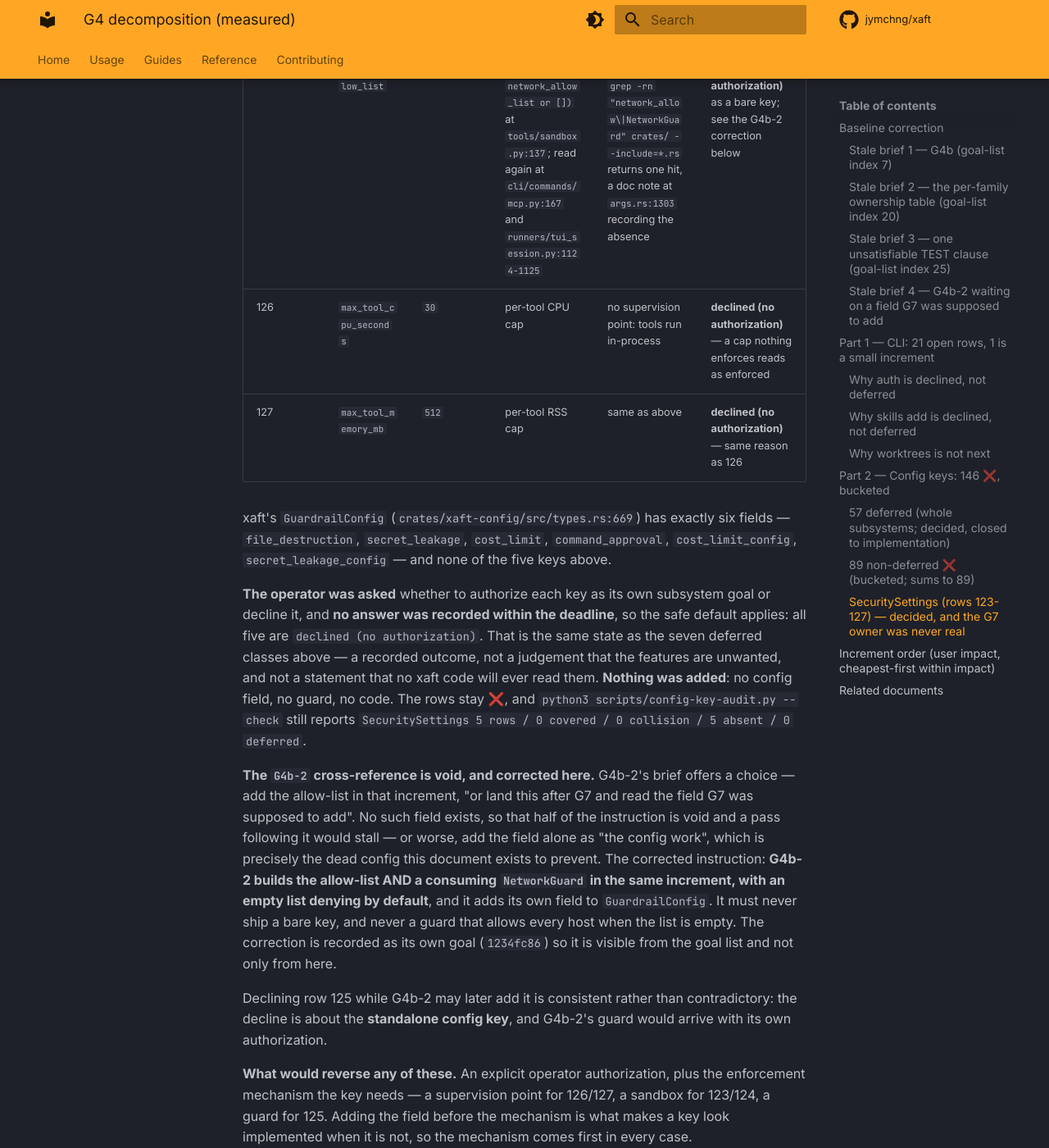
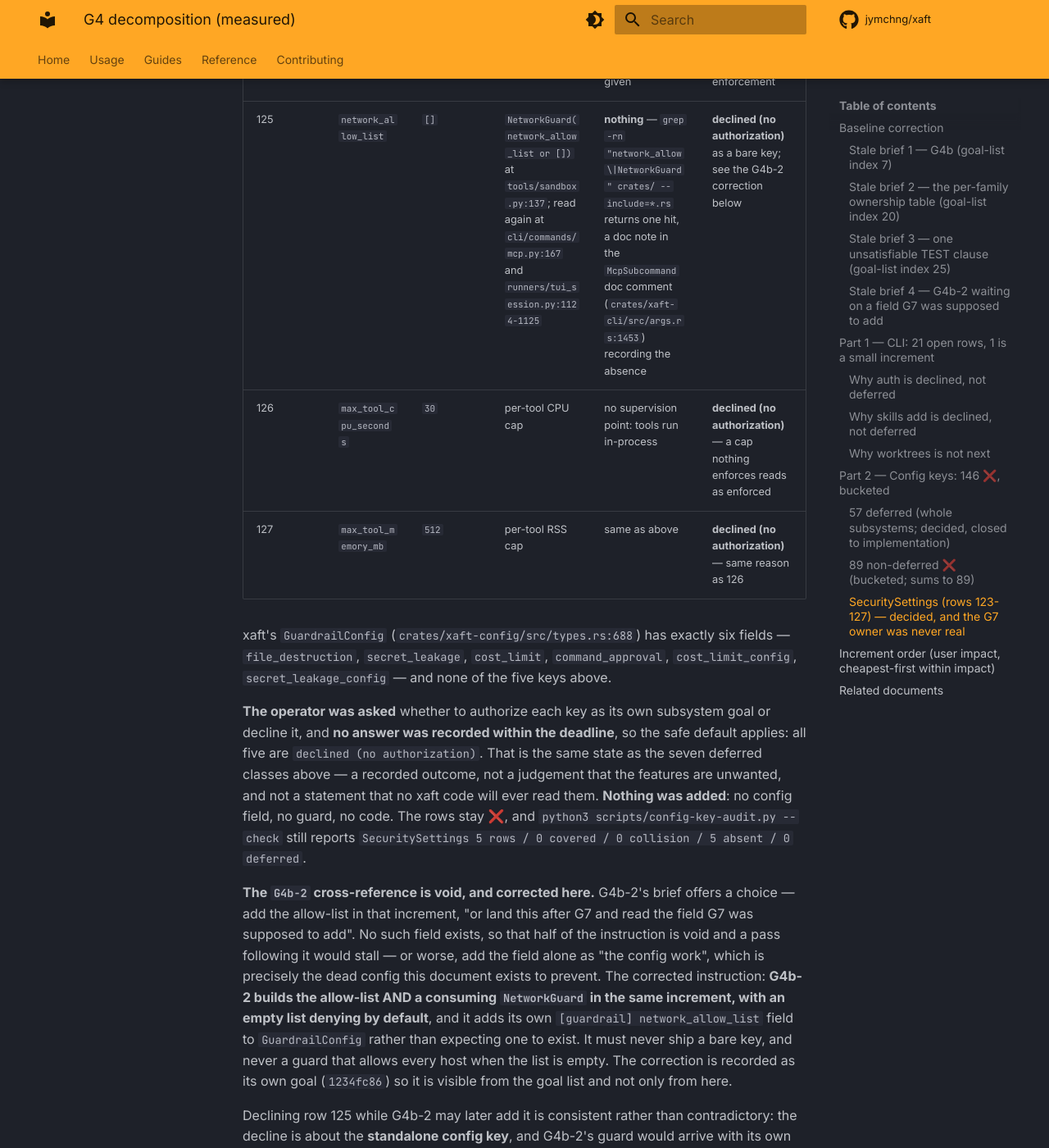
Before and after one commit to jymchng/xaft, an MkDocs documentation site: the page built from docs/g4-decomposition.md, in a window 1280 px wide and 1400 px high, scrolled down 10481 px. Shown: the whole window at 82% size. Built offline with MkDocs 1.6.1 and Material for MkDocs 9.7.7, drawn with Linux system fonts in a browser that asks for light colours; comment, search, counter and statistics services are not loaded; some of the changed text lies outside the part shown.

Commit message:
docs: make G4b-2's corrected instruction name the key, and repoint the stale evidence lines
Goal 1234fc86 (correction to G4b-2's dependency clause). The correction itself
was already recorded in commit 090a39c, in the same section as the five
SecuritySettings row decisions, and names this goal. Three things were still
loose in it:

* The corrected instruction said G4b-2 "adds its own field to
  `GuardrailConfig`" without naming the key. It now says
  `[guardrail] network_allow_list` explicitly, so a later pass cannot add it
  under a different name than the parity row records.

* Both evidence pointers had drifted. The `NetworkGuard` absence note was cited
  as `args.rs:1210` (Part 1) and `args.rs:1303` (row 125); it is now at
  `crates/xaft-cli/src/args.rs:1453`. Both citations also name the
  `McpSubcommand` doc comment that carries it, so the next drift is findable by
  symbol rather than by line number.

* `GuardrailConfig` was cited as `crates/xaft-config/src/types.rs:669`; the
  struct is at :688. Its six fields are unchanged and there is still no network
  allow-list.

Documentation only. No config field, no guard, no code, no parity row status
change. Verified: `grep -rn "network_allow\|NetworkGuard" crates/ --include=*.rs`
still returns exactly the one args.rs note; no document tells a later pass to
read a field G7 was supposed to add; config-key-audit.py, parity-matrix-stats.py,
cli-row-ownership.py and parity-row-reachability.py all exit 0.

```diff
--- a/docs/g4-decomposition.md
+++ b/docs/g4-decomposition.md
@@ -123,7 +123,7 @@ the table's rows against it rather than adding to the prose.
 > Goal-list G4b-2 (`bac45243`) says to "land this after G7 and read the field
 > G7 adds". **That half of the clause is VOID.** G7 (`2d0066f8`, commit
 > 26f2dce) touched only `crates/xaft-tui` and added no `network_allow_list`;
-> `GuardrailConfig` (`crates/xaft-config/src/types.rs:669`) still carries only
+> `GuardrailConfig` (`crates/xaft-config/src/types.rs:688`) still carries only
 > its original six fields. Do not wait for a field that does not exist, and do
 > not add it alone — G4b-2 builds the allow-list **and** a consuming
 > `NetworkGuard` in the same increment, empty list denying by default. The
@@ -150,7 +150,7 @@ is §1c's, and `cli-row-ownership.py --check` derives it from the rows.
 | Family | Rows | Row range | Measured agenthicc size | xaft's gap |
 |---|---|---|---|---|
 | `init` | 1 | 57 | `project_bootstrap.py` 565; CLI wrapper 34 | none — xaft already has `default_config_template()` (`crates/xaft-cli/src/commands/config.rs:327`) |
-| `mcp` live | 3 | 36, 40, 41 | `mcp.py` 255; `_live_cli_manager` at :151 | no `McpSessionManager`, no `NetworkGuard` (only a doc note at `args.rs:1210`) |
+| `mcp` live | 3 | 36, 40, 41 | `mcp.py` 255; `_live_cli_manager` at :151 | no `McpSessionManager`, no `NetworkGuard` (only a doc note in the `McpSubcommand` doc comment, `crates/xaft-cli/src/args.rs:1453`) |
 | `session` service core | 3 | 8, 11, 12 | `session_service/` **2314** (`service.py` 951, `store.py` 453, `models.py` 363, `clients.py` 239, `transport.py` 250) | no service: xaft's `SessionCommand` (`args.rs:362`) is a clap enum, not agenthicc's command envelope; no capability gates, no durable event log |
 | `session` command envelope | 2 | 9, 10 | same package | same |
 | `session serve` | 1 | 13 | same package (`transport.py` 250, HTTP/SSE) | no attachment transport |
@@ -385,11 +385,11 @@ Measured, per key, from agenthicc's own source and xaft's own types:
 |---|---|---|---|---|---|
 | 123 | `sandbox_mode` | `True` | gates the tool sandbox | nothing: xaft scopes the workspace at the store layer, not via a mode flag | **declined (no authorization)** — no consumer, so a field would be dead config |
 | 124 | `allowed_paths` | `["/workspace"]` | path allow-list for that sandbox | the workspace root is already the boundary every fs tool is given | **declined (no authorization)** — overlaps existing enforcement |
-| 125 | `network_allow_list` | `[]` | `NetworkGuard(network_allow_list or [])` at `tools/sandbox.py:137`; read again at `cli/commands/mcp.py:167` and `runners/tui_session.py:1124-1125` | **nothing** — `grep -rn "network_allow\|NetworkGuard" crates/ --include=*.rs` returns one hit, a doc note at `args.rs:1303` recording the absence | **declined (no authorization)** as a bare key; see the G4b-2 correction below |
+| 125 | `network_allow_list` | `[]` | `NetworkGuard(network_allow_list or [])` at `tools/sandbox.py:137`; read again at `cli/commands/mcp.py:167` and `runners/tui_session.py:1124-1125` | **nothing** — `grep -rn "network_allow\|NetworkGuard" crates/ --include=*.rs` returns one hit, a doc note in the `McpSubcommand` doc comment (`crates/xaft-cli/src/args.rs:1453`) recording the absence | **declined (no authorization)** as a bare key; see the G4b-2 correction below |
 | 126 | `max_tool_cpu_seconds` | `30` | per-tool CPU cap | no supervision point: tools run in-process | **declined (no authorization)** — a cap nothing enforces reads as enforced |
 | 127 | `max_tool_memory_mb` | `512` | per-tool RSS cap | same as above | **declined (no authorization)** — same reason as 126 |
 
-xaft's `GuardrailConfig` (`crates/xaft-config/src/types.rs:669`) has exactly
+xaft's `GuardrailConfig` (`crates/xaft-config/src/types.rs:688`) has exactly
 six fields — `file_destruction`, `secret_leakage`, `cost_limit`,
 `command_approval`, `cost_limit_config`, `secret_leakage_config` — and none of
 the five keys above.
@@ -410,8 +410,9 @@ of the instruction is void and a pass following it would stall — or worse, add
 the field alone as "the config work", which is precisely the dead config this
 document exists to prevent. The corrected instruction: **G4b-2
 builds the allow-list AND a consuming `NetworkGuard` in the same increment,
-with an empty list denying by default**, and it adds its own field to
-`GuardrailConfig`. It must never ship a bare key, and never a guard that allows
+with an empty list denying by default**, and it adds its own
+`[guardrail] network_allow_list` field to `GuardrailConfig` rather than expecting
+one to exist. It must never ship a bare key, and never a guard that allows
 every host when the list is empty. The correction is recorded as its own goal
 (`1234fc86`) so it is visible from the goal list and not only from here.
 
```
